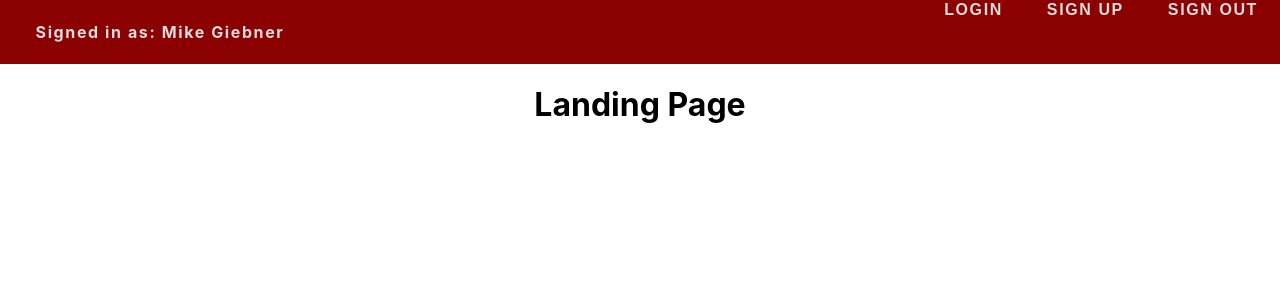
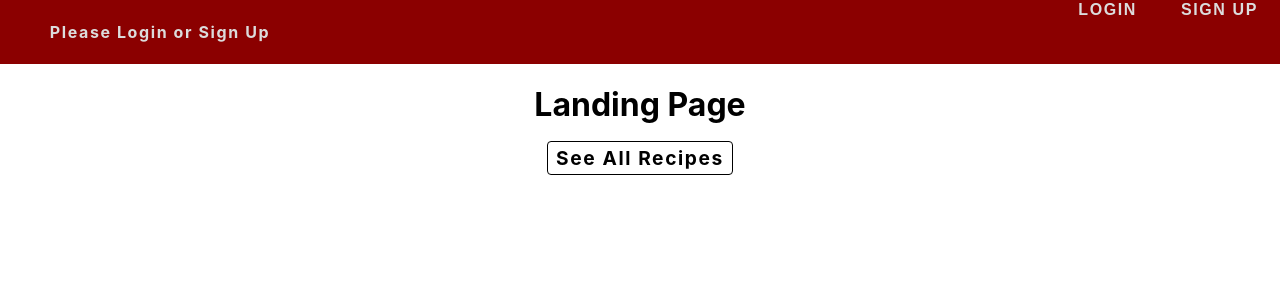
Before and after one commit to tpsnugget/RecipeApp, a React (Create React App) app in the folder client/: page / in a window 1280 px wide. Shown: the top 300 px of the page. Built offline with nearby package versions, Linux system fonts and the light colour scheme; the HTML template or start-up script is replaced by a standard one.

Commit message:
Added some logic to the NavBar

```diff
--- /dev/null
+++ b/client/src/Landing.css
@@ -0,0 +1,18 @@
+.Landing-button {
+   border: 1px solid black;
+   border-radius: 0.25rem;
+   background-color: inherit;
+   color: black;
+   font-size: 1.2rem;
+   font-weight: 700;
+   transition: ease-in-out 0.25s;
+   letter-spacing: 0.1rem;
+   margin: 0 1rem;
+   text-decoration: none;
+   padding: 0.25rem 0.5rem;
+}
+
+.Landing-button:hover {
+   color: rgba(25, 25, 25, 0.7);
+   background-color: rgb(220, 220, 220);
+}
--- a/client/src/Landing.js
+++ b/client/src/Landing.js
@@ -1,11 +1,17 @@
 import React from 'react'
 import NavBar from "./NavBar"
+import "./Landing.css"
+import { Link } from "react-router-dom"
 
 function Landing() {
    return (
       <div>
          <NavBar />
          <h1>Landing Page</h1>
+         <Link
+            className="Landing-button"
+            to="/recipes"
+         >See All Recipes</Link>
       </div>
    )
 }
--- a/client/src/NavBar.js
+++ b/client/src/NavBar.js
@@ -3,16 +3,26 @@ import "./NavBar.css"
 
 class NavBar extends Component {
 
+   constructor(props){
+      super(props)
+      this.state = {
+         isLoggedIn: false
+      }
+   }
+
    render() {
+
+      const { isLoggedIn } = this.state
+
       return (
          <div className="NavBar">
             <div className="NavBar-left-side">
-               <>Signed in as: Mike Giebner</>
+               { isLoggedIn ? <>Signed in as: Mike Giebner</> : <>Please Login or Sign Up</>}
             </div>
             <div className="NavBar-right-side">
-               <button className="NavBar-Login-button">LOGIN</button>
-               <button className="NavBar-SignUp-button">SIGN UP</button>
-               <button className="NavBar-SignOut-button">SIGN OUT</button>
+               { isLoggedIn ? "" : <button className="NavBar-Login-button">LOGIN</button>}
+               { isLoggedIn ? "" : <button className="NavBar-SignUp-button">SIGN UP</button>}
+               { isLoggedIn ? <button className="NavBar-SignOut-button">SIGN OUT</button> : ""}
             </div>
 
          </div>
```
